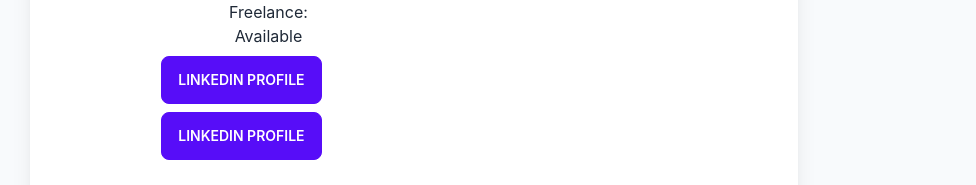
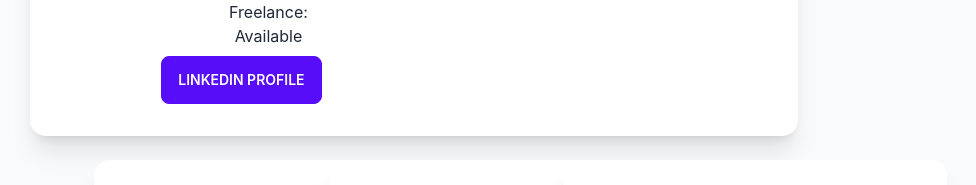
Before and after one commit to tuhink9/my-portfolio, a React (Create React App) app: page / in a window 1280 px wide. Shown: the part 848-1033 px from the top of the page, without its empty margins (226-1202 px from the left). Built offline with nearby package versions, Linux system fonts and the light colour scheme.

Commit message:
link added

```diff
--- a/src/Pages/About/About.js
+++ b/src/Pages/About/About.js
@@ -17,15 +17,7 @@
 Country:  Bangladesh
 Freelance:  Available</p>
     <div class="card-actions justify-end">
-      <button class="btn btn-primary"><a href="https://docs.google.com/document/d/1tq11_rRvNEtZKa25USLvKYmMdI3ir2XCaJJxsnDX-8Q/export?format=pdf">LinkedIn
-      Profile</a></button>
-      <button class="btn btn-primary"><a href="https://drive.google.com/file/d/1zuV3uwztC7FlowPcP7eJLKxDzoWqHm-v/export?format=pdf">LinkedIn
-      Profile</a></button>
-
-
-    </div>
-    <div>
-
+      <button class="btn btn-primary"><a href="export?format=pdf">LinkedIn Profile</a></button>
     </div>
   </div>
   <div class="card-body">
```
